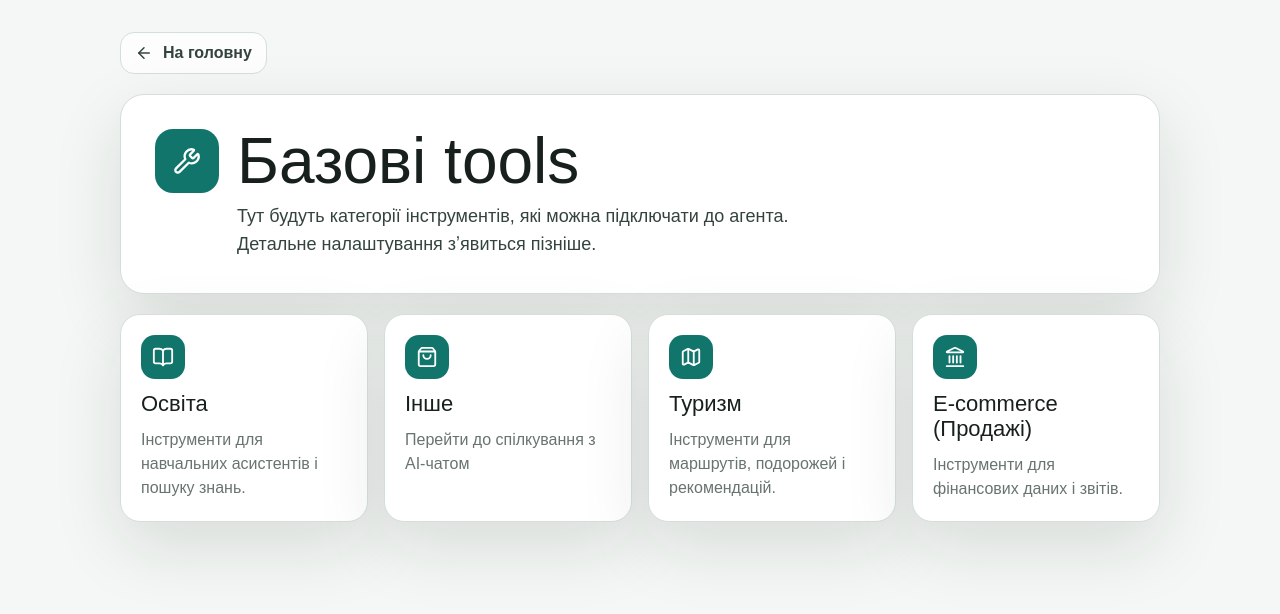
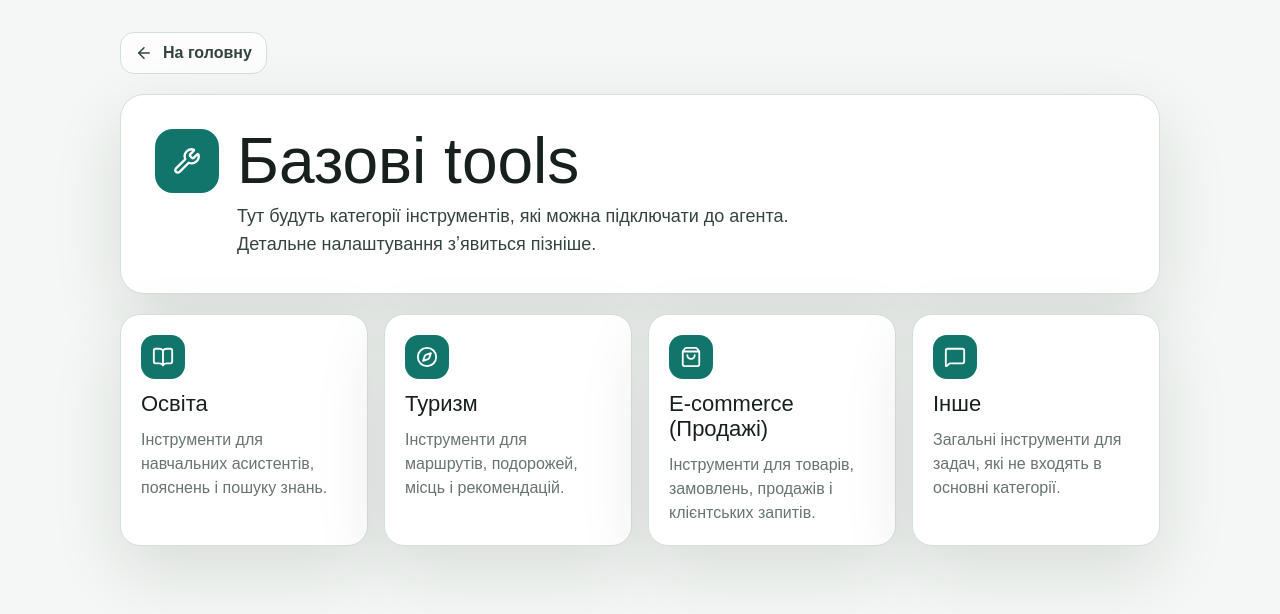
Before and after one commit to astrashenokp/AI-Divers, a Next.js app in the folder apps/web/: page /tools in a window 1280 px wide. Shown: the top 614 px of the page. Built offline with nearby package versions, Linux system fonts and the light colour scheme.

Commit message:
Update architecure and tools page

```diff
--- a/apps/web/src/app/tools/page.tsx
+++ b/apps/web/src/app/tools/page.tsx
@@ -1,27 +1,34 @@
-import { ArrowLeft, BookOpen, Landmark, ShoppingBag, Wrench, Map } from "lucide-react";
+import {
+  ArrowLeft,
+  BookOpen,
+  Compass,
+  MessageSquare,
+  ShoppingBag,
+  Wrench,
+} from "lucide-react";
 import Link from "next/link";
 import styles from "./page.module.scss";
 
 const toolCategories = [
   {
     title: "Освіта",
-    description: "Інструменти для навчальних асистентів і пошуку знань.",
+    description: "Інструменти для навчальних асистентів, пояснень і пошуку знань.",
     icon: BookOpen,
   },
   {
-    title: "Інше",
-    description: "Перейти до спілкування з AI-чатом",
+    title: "Туризм",
+    description: "Інструменти для маршрутів, подорожей, місць і рекомендацій.",
+    icon: Compass,
+  },
+  {
+    title: "E-commerce (Продажі)",
+    description: "Інструменти для товарів, замовлень, продажів і клієнтських запитів.",
     icon: ShoppingBag,
   },
   {
-    title: "Туризм",
-    description: "Інструменти для маршрутів, подорожей і рекомендацій.",
-    icon: Map,
-  },
-  {
-    title: "E-commerce (Продажі)",
-    description: "Інструменти для фінансових даних і звітів.",
-    icon: Landmark,
+    title: "Інше",
+    description: "Загальні інструменти для задач, які не входять в основні категорії.",
+    icon: MessageSquare,
   },
 ];
 
```
Also changed, not shown: 1 other file (tests, documents, lock files or other folders).
